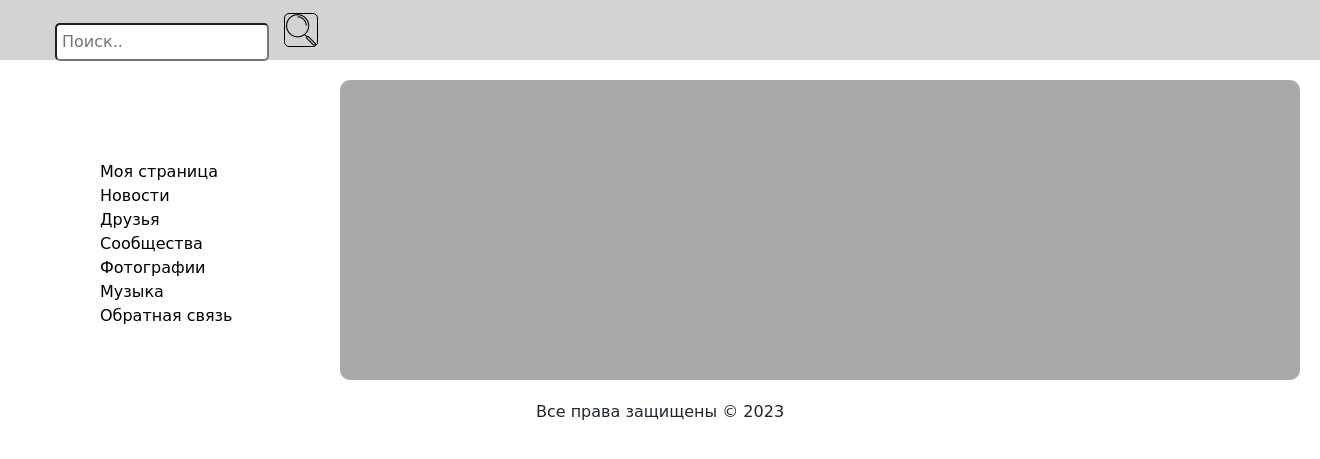
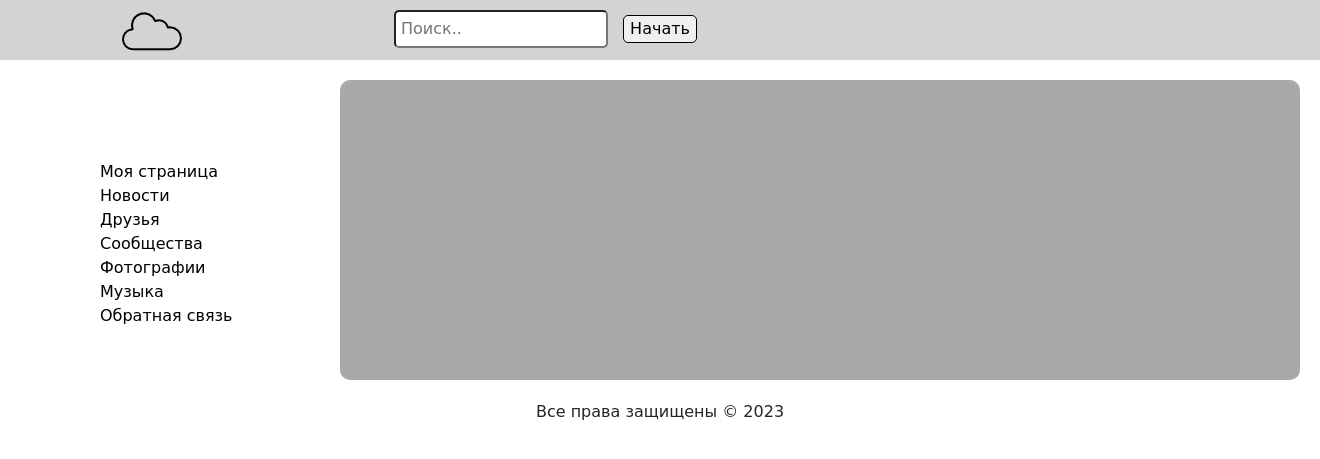
Before and after one commit to Roman-Blokhin/www, a PHP site: page /index.php in a window 1320 px wide. Shown: the top 459 px of the page. Run offline with PHP 8.4, Linux system fonts and the light colour scheme.

Commit message:
убрал картинку с кнопки поиска, добавил логотив в шапку, разместил корректно поиск в шапке

```diff
--- a/blocks/header.php
+++ b/blocks/header.php
@@ -14,12 +14,19 @@
 <body>
 
 <header class="header">
+
+    <div>
+        <img src="img/cloud.png" alt="cloud_logo" class="cloud_logo">
+    </div>
+
     <div>
         <nav>
             <form action="check_post.php" method="post" class="search_block">
                 <input type="text" name="search" id="search" placeholder="Поиск.." class="field_search">
-                <input type="image" src="img/search.png" class="search_button">
+                <input type="submit" value="Начать"  class="search_button">
             </form>
         </nav>
     </div>
+
+
 </header>
--- a/css/style.css
+++ b/css/style.css
@@ -16,11 +16,13 @@ footer {
     font-family: Comic Sans MS
 }
 
-main { /* главный контейнер */
+/* главный контейнер */
+main {
     display: flex;
 }
 
-.menu { /* меню */
+/* меню */
+.menu {
     width: 1000px;
     height: 300px;
     position: relative;
@@ -30,7 +32,8 @@ main { /* главный контейнер */
     font-family: Comic Sans MS
 }
 
-.line_1 { /* первая линия блоков, включая меню */
+/* первая линия блоков, включая меню */
+.line_1 {
     width: 500px;
     height: 300px;
     background-color: darkgray;
@@ -39,18 +42,21 @@ main { /* главный контейнер */
     border-radius: 10px;
 }
 
-.header { /* шапка */
+/* шапка */
+.header {
     width: auto;
     height: 60px;
     background-color: lightgray;
+    display: flex;
 }
 
 /* блок поиска */
 .search_block {
     padding: 0px 5px 5px 5px;
-    margin: 0px 600px 0px 50px;
+    margin: 0px 500px 0px 200px;
     font-family: "Comic Sans MS";
     width: 400px;
+    flex: 1;
 }
 
 /* кнопка поиска*/
@@ -58,13 +64,20 @@ main { /* главный контейнер */
     border-radius: 5px;
     border: 1px solid black;
     margin-left: 10px;
-    margin-top: 13px;
+    margin-top: 15px;
 }
 
-/* поле ввода для поиска - не используется */
+/* поле ввода для поиска */
 .field_search {
     border-radius: 5px;
     font-size: 16px;
     font-family: "Comic Sans MS";
     padding: 5px;
 }
+
+/* логотип - облачко, в шапке */
+.cloud_logo {
+    margin: 0px  5px 25px 120px;
+    padding_bottom: 30px;
+    flex: 1;
+}
```
Also changed, not shown: img/cloud.png (added), readme.txt.
